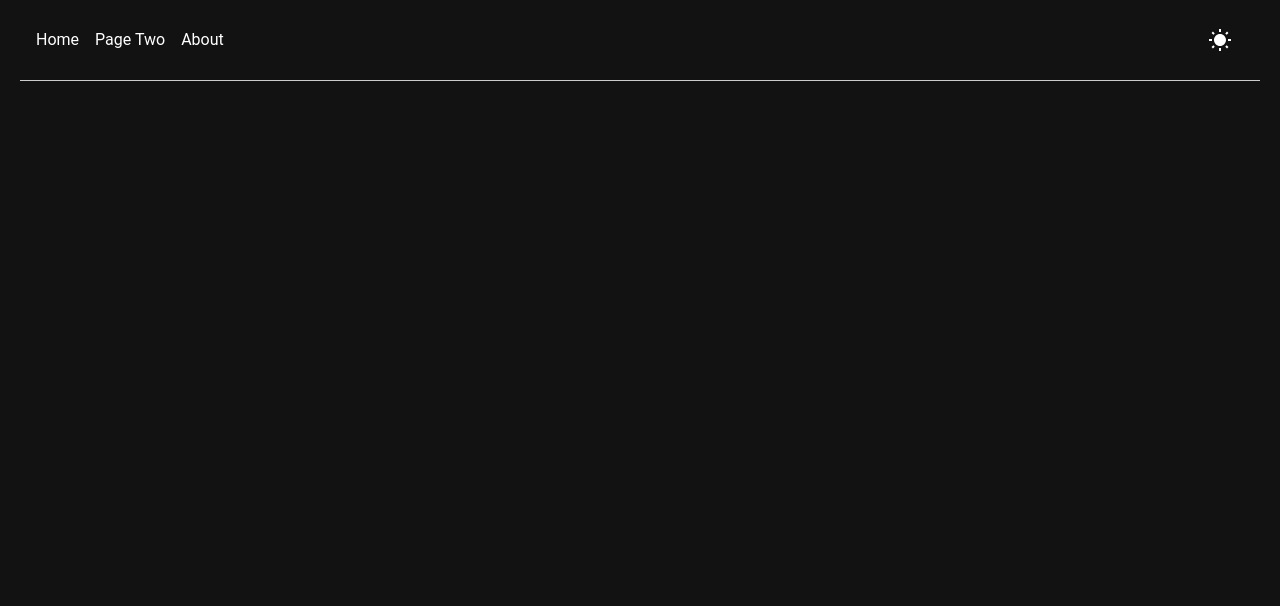
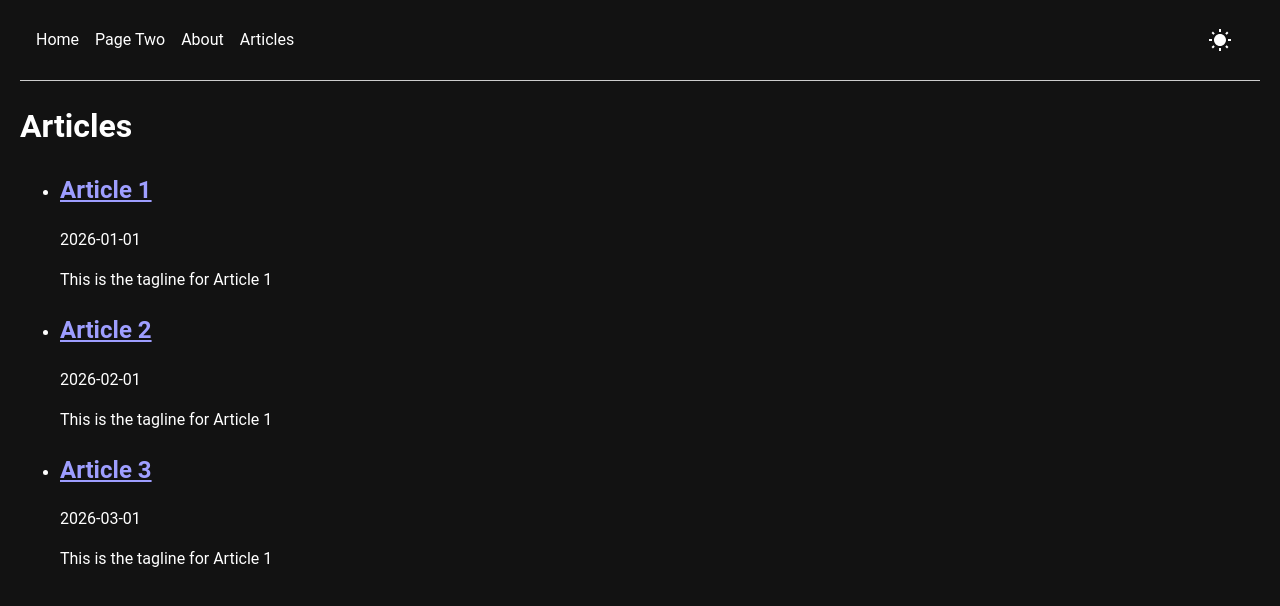
Before and after one commit to dkmullen/vue-lab-again, a Vue app: page /articles in a window 1280 px wide. Before the commit this address had no page. Shown: the top 606 px of the page. Built offline with nearby package versions, Linux system fonts and the light colour scheme.

Commit message:
Add article route and page

```diff
--- a/src/components/NavBar.vue
+++ b/src/components/NavBar.vue
@@ -26,6 +26,7 @@ onMounted(() => {
       <router-link class="nav-link mr-4" to="/">Home</router-link>
       <router-link class="nav-link mr-4" to="/page-two">Page Two</router-link>
       <router-link class="nav-link mr-4" to="/about">About</router-link>
+      <router-link class="nav-link mr-4" to="/articles">Articles</router-link>
     </div>
     <div>
       <v-btn icon @click="toggleTheme" variant="text">
--- a/src/router/index.js
+++ b/src/router/index.js
@@ -18,7 +18,24 @@ const router = createRouter({
       name: 'about',
       component: () => import('../views/AboutView.vue'),
     },
-  ],
+    {
+      path: '/articles',
+      name: 'articles',
+      redirect: '/articles-list',
+      children: [
+        {
+          path: '',
+          name: 'articles-list',
+          component: () => import('../views/ArticlesList.vue'),
+        },
+        {
+          path: ':id',
+          name: 'article-detail',
+          component: () => import('../views/ArticleDetail.vue'),
+        }
+      ]
+    }
+  ]
 })
 
 export default router
--- /dev/null
+++ b/src/views/ArticleDetail.vue
@@ -0,0 +1,11 @@
+<script setup>
+import { useRoute } from 'vue-router'
+const route = useRoute()
+console.log('route', route)
+</script>
+
+<template>
+  <div class="container">
+    <h1>Article {{ route.params.id }}</h1>
+  </div>
+</template>
--- /dev/null
+++ b/src/views/ArticlesList.vue
@@ -0,0 +1,22 @@
+<script setup>
+import { ref } from 'vue'
+
+const articles = ref([
+  { id: 1, title: 'Article 1', date: '2026-01-01', tagline: 'This is the tagline for Article 1 ' },
+  { id: 2, title: 'Article 2', date: '2026-02-01', tagline: 'This is the tagline for Article 1 ' },
+  { id: 3, title: 'Article 3', date: '2026-03-01', tagline: 'This is the tagline for Article 1 ' },
+])
+</script>
+
+<template>
+  <div>
+    <h1>Articles</h1>
+    <ul>
+      <li v-for="article in articles" :key="article.id">
+        <h2><a :href="`/articles/${article.id}`">{{ article.title }}</a></h2>
+        <p>{{ article.date }}</p>
+        <p>{{ article.tagline }}</p>
+      </li>
+    </ul>
+  </div>
+</template>
```
